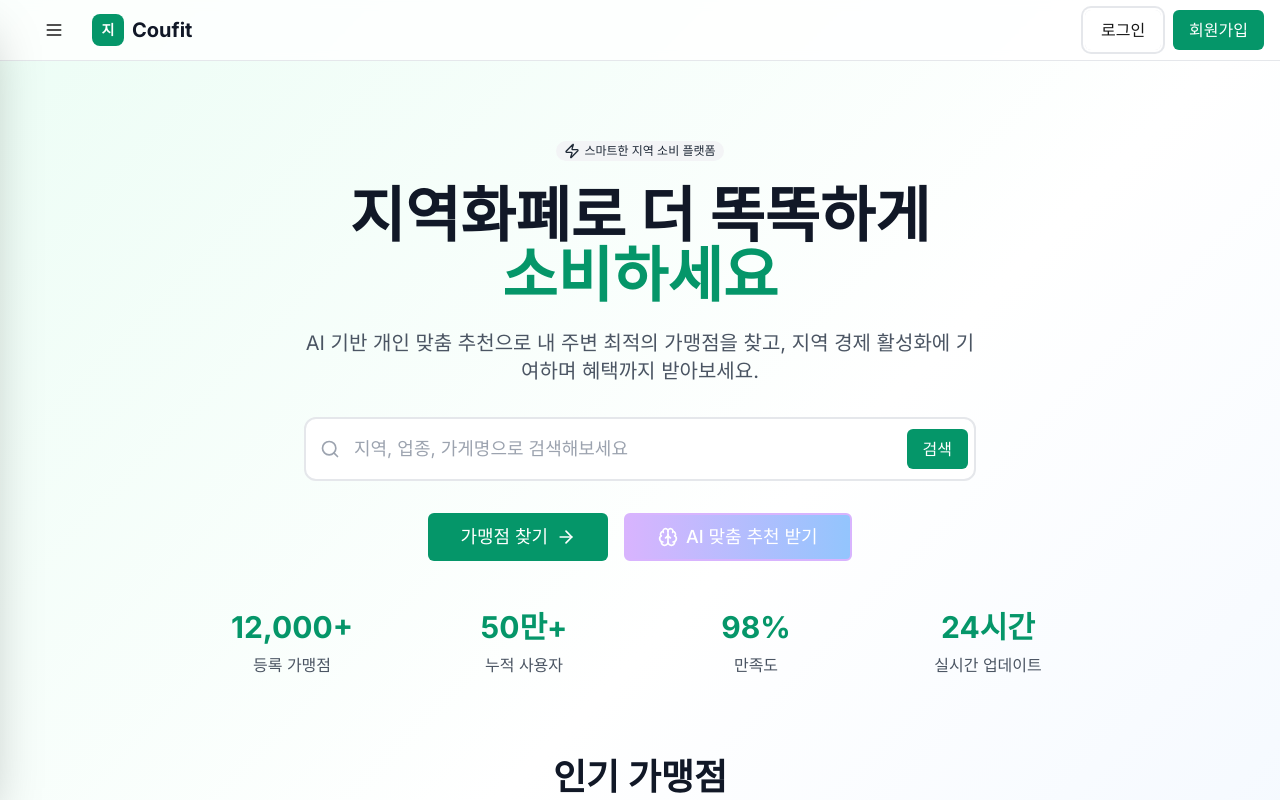
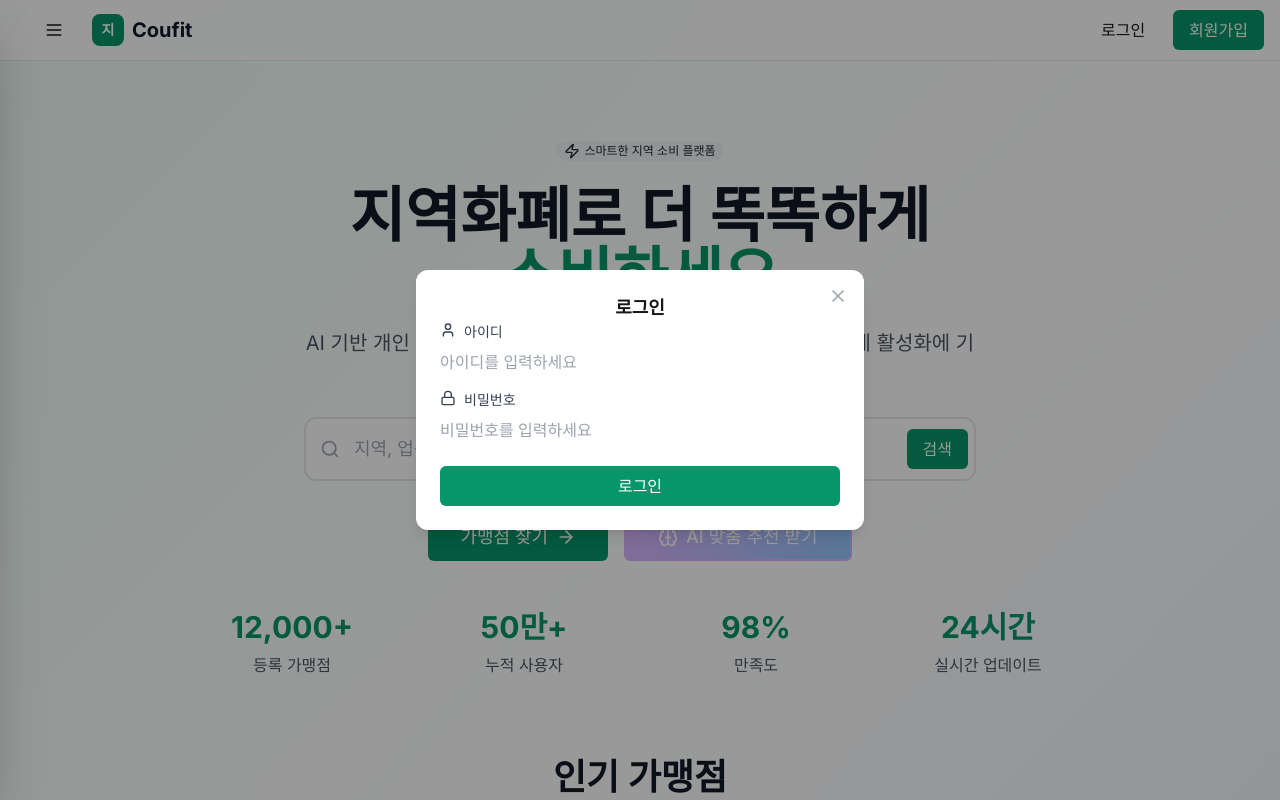
Before and after one commit to coufit/coufit-front, a Next.js app: page / in a window 1280 px wide. Both pictures are taken after a click on the button "로그인". Shown: the top 800 px of the page. Built offline with nearby package versions, Linux system fonts and the light colour scheme.

Commit message:
feat: 로그인 모달, 가맹점 상세 정보 모달 구현

```diff
--- a/src/app/layout.tsx
+++ b/src/app/layout.tsx
@@ -4,6 +4,7 @@ import "./globals.css";
 import React, { useState } from "react";
 import Header from "@/components/Header";
 import Sidebar from "@/components/Sidebar";
+import LoginModal from "@/components/LoginModal";
 import { Noto_Sans_KR, Inter } from "next/font/google";
 
 // 1) 폰트 불러오기 (한글용 Noto Sans KR엔 반드시 'korean'을 포함)
@@ -48,6 +49,10 @@ export default function RootLayout({
           setAiModalOpen={setAiModalOpen}
           setCurrentPage={setCurrentPage}
         />
+        <LoginModal
+          loginModalOpen={loginModalOpen}
+          setloginModalOpen={setLoginModalOpen}
+        />
         <main> {children} </main>
       </body>
     </html>
--- a/src/app/storeFind/page.tsx
+++ b/src/app/storeFind/page.tsx
@@ -3,9 +3,9 @@
 import { useState } from "react";
 import { List, ArrowLeft, Search } from "lucide-react";
 import KakaoMap from "@/components/storeFind/KakaoMap";
-import StoreList from "../../components/storeFind/StoreList";
-import StoreFindSideBar from "../../components/storeFind/StoreFindSideBar";
-import StoreDetailModal from "../../components/storeFind/StoreDetailModal";
+import StoreList from "@/components/storeFind/StoreList";
+import StoreFindSideBar from "@/components/storeFind/StoreFindSideBar";
+import StoreDetailModal from "@/components/storeFind/StoreDetailModal";
 
 interface Store {
   storeId: number;
@@ -30,9 +30,9 @@ export default function StoreFind() {
       category: "카페",
       isOpen: true,
       address: "어쩌구 저쩌구",
-      distance: "250m",
-      hours: "09:00 - 22:00",
-      phone: "031-123-4567",
+      distance: "100m",
+      hours: "09:00-22:00",
+      phone: "031-1234-5678",
     },
     {
       storeId: 2,
@@ -42,9 +42,9 @@ export default function StoreFind() {
       category: "한식",
       isOpen: false,
       address: "어쩌구 저쩌구",
-      distance: "200m",
-      hours: "09:00 - 22:00",
-      phone: "031-123-4567",
+      distance: "100m",
+      hours: "09:00-22:00",
+      phone: "031-1234-5678",
     },
   ];
 
@@ -66,6 +66,7 @@ export default function StoreFind() {
   };
 
   const handleModalOpen = (storeId: number) => {
+    console.log("선택된 storeId:", storeId);
     setSelectedStoreId(storeId);
   };
 
@@ -133,7 +134,7 @@ export default function StoreFind() {
         />
       )}
       <StoreDetailModal
-        isOpen={!!selectedStoreId}
+        isOpen={!!selectedStore}
         onClose={handleModalClose}
         store={selectedStore}
       />
--- /dev/null
+++ b/src/components/LoginModal.tsx
@@ -0,0 +1,60 @@
+import { User, Lock } from "lucide-react";
+
+import {
+  Dialog,
+  DialogContent,
+  DialogTitle,
+  DialogHeader,
+  DialogDescription,
+} from "./ui/dialog";
+
+interface LoginModalProps {
+  loginModalOpen: boolean;
+  setloginModalOpen: React.Dispatch<React.SetStateAction<boolean>>;
+}
+import { Button } from "./ui/button";
+export default function LoginModal({
+  loginModalOpen,
+  setloginModalOpen,
+}: LoginModalProps) {
+  return (
+    <Dialog open={loginModalOpen} onOpenChange={setloginModalOpen}>
+      <DialogContent className="max-w-md z-[100]">
+        <DialogHeader>
+          <DialogTitle className="text-center text-2xl font-bold">
+            로그인
+          </DialogTitle>
+          <DialogDescription className="sr-only">
+            로그인 모달입니다.
+          </DialogDescription>
+        </DialogHeader>
+        <div className="space-y-6">
+          <div className="space-y-4">
+            <div>
+              <label className="flex flex-row gap-2 text-sm font-medium text-gray-700 mb-2 ">
+                <User className="h-4 w-4" />
+                아이디
+              </label>
+              <input className="w-full" placeholder="아이디를 입력하세요" />
+            </div>
+            <div>
+              <label className="flex flex-row gap-2 text-sm font-medium text-gray-700 mb-2 ">
+                <Lock className="h-4 w-4" />
+                비밀번호
+              </label>
+              <input
+                className="w-full"
+                type="password"
+                placeholder="비밀번호를 입력하세요"
+              />
+            </div>
+          </div>
+
+          <Button className="w-full bg-emerald-600 hover:bg-emerald-700 items-center justify-center">
+            로그인
+          </Button>
+        </div>
+      </DialogContent>
+    </Dialog>
+  );
+}
--- a/src/components/Sidebar.tsx
+++ b/src/components/Sidebar.tsx
@@ -37,7 +37,7 @@ const Sidebar: React.FC<SidebarProps> = ({
   setCurrentPage,
 }) => (
   <div
-    className={`fixed inset-y-0 left-0 z-50 w-80 bg-white shadow-2xl transform transition-transform duration-300 ease-in-out ${
+    className={`fixed inset-y-0 left-0 z-[80] w-80 bg-white shadow-2xl transform transition-transform duration-300 ease-in-out ${
       sidebarOpen ? "translate-x-0" : "-translate-x-full"
     }`}
   >
--- a/src/components/storeFind/StoreDetailModal.tsx
+++ b/src/components/storeFind/StoreDetailModal.tsx
@@ -8,9 +8,8 @@ import {
   DialogTitle,
   DialogDescription,
 } from "@/components/ui/dialog";
-import { Button } from "@/components/ui/button";
 import { Badge } from "@/components/ui/badge";
-import { Clock, Share2, MapPin, Phone, Navigation } from "lucide-react";
+import { Clock, MapPin, Phone } from "lucide-react";
 
 interface Store {
   storeId: number;
@@ -51,15 +50,10 @@ export default function StoreDetailModal({
 
   return (
     <Dialog open={isOpen} onOpenChange={onClose}>
-      <DialogContent className="max-w-md">
+      <DialogContent className="max-w-md z-[100]">
         <DialogHeader>
           <DialogTitle className="flex items-center justify-between">
             <span>{store?.name}</span>
-            <div className="flex items-center space-x-2">
-              <Button variant="ghost" size="sm">
-                <Share2 className="w-4 h-4" />
-              </Button>
-            </div>
           </DialogTitle>
           <DialogDescription className="sr-only">
             {store.name}의 상세 정보 모달입니다.
@@ -120,16 +114,6 @@ export default function StoreDetailModal({
             </div>
 
             {/* 액션 버튼 */}
-            <div className="flex space-x-3">
-              <Button className="flex-1 bg-emerald-600 hover:bg-emerald-700">
-                <Navigation className="w-4 h-4 mr-2" />
-                길찾기
-              </Button>
-              <Button className="flex-1 bg-transparent">
-                <Phone className="w-4 h-4 mr-2" />
-                전화하기
-              </Button>
-            </div>
           </div>
         )}
       </DialogContent>
--- a/src/components/storeFind/StoreList.tsx
+++ b/src/components/storeFind/StoreList.tsx
@@ -47,9 +47,6 @@ export default function StoreList({
 
   return (
     <>
-      {isOpen && (
-        <div className="fixed inset-0 bg-black/50 z-40" onClick={onClose}></div>
-      )}
       <div
         className={`fixed top-4 right-4 w-96 max-h-[calc(100vh-64px)] bg-white rounded-2xl shadow-2xl overflow-hidden z-40
           transition-transform duration-300 ease-in-out
--- a/src/components/ui/dialog.tsx
+++ b/src/components/ui/dialog.tsx
@@ -11,7 +11,7 @@ export const DialogContent: React.FC<
   React.ComponentProps<typeof DialogPrimitive.Content>
 > = ({ className = "", children, ...props }) => (
   <DialogPrimitive.Portal>
-    <DialogPrimitive.Overlay className="fixed inset-0 bg-black/50" />
+    <DialogPrimitive.Overlay className="fixed inset-0 bg-black/40 z-[60]" />
     <DialogPrimitive.Content
       className={cn(
         "fixed top-1/2 left-1/2 w-full max-w-lg -translate-x-1/2 -translate-y-1/2 rounded-xl bg-white p-6 shadow-lg",
```
